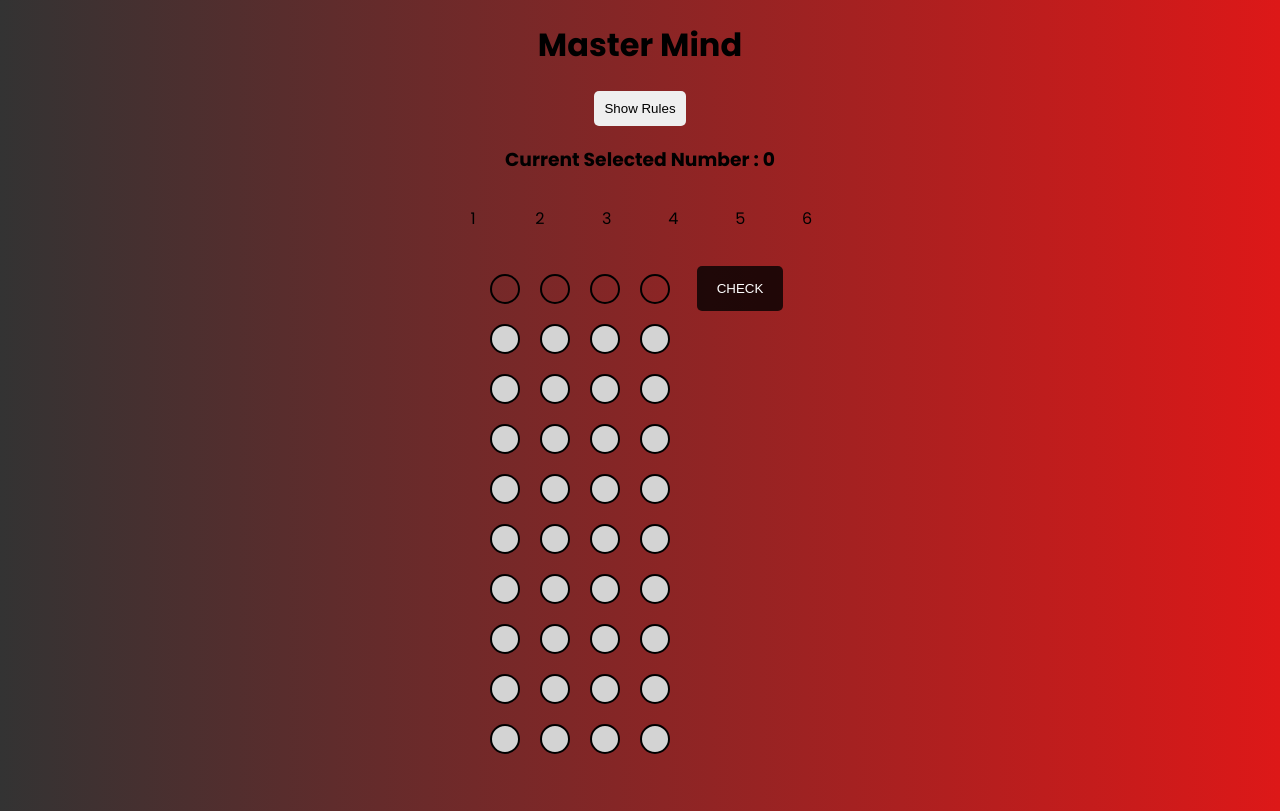
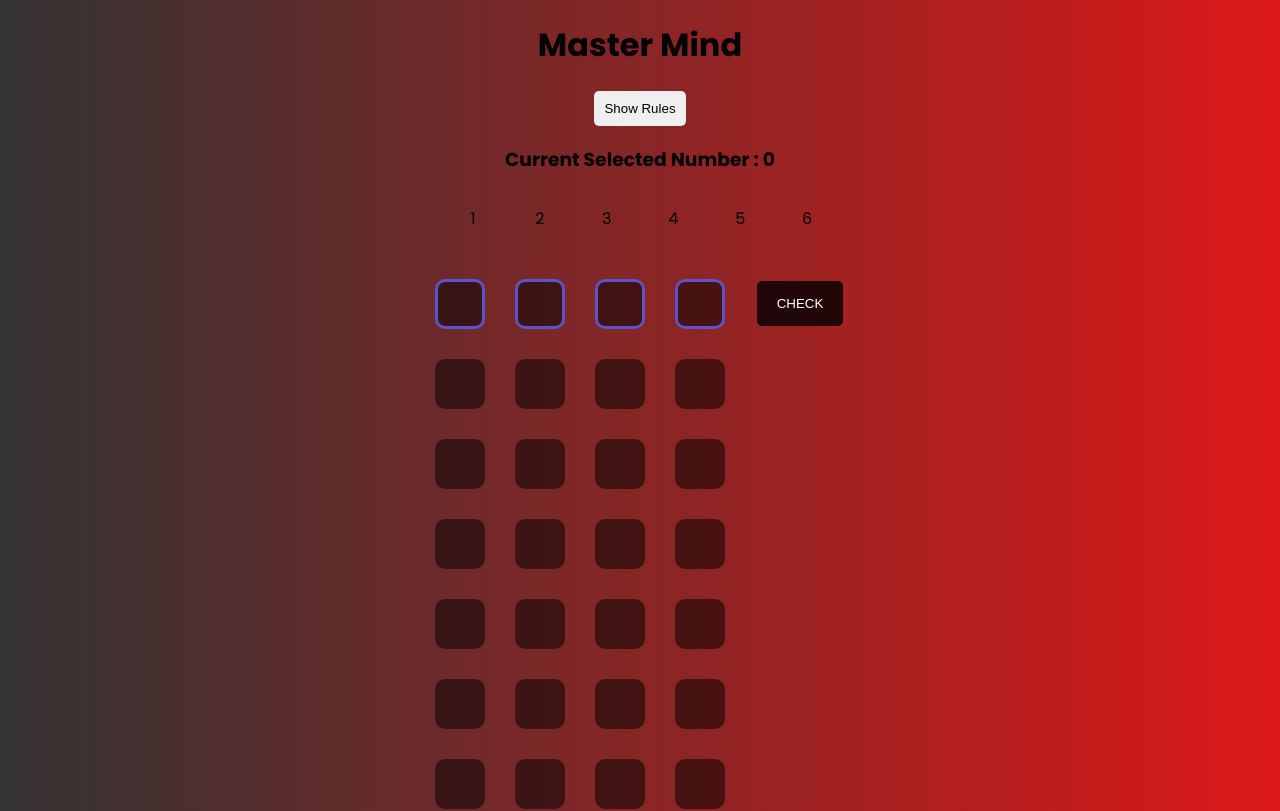
Before and after one commit to Yin-Lynn-Htun/MasterMind_React, a React (Create React App) app: page / in a window 1280 px wide. Shown: the top 811 px of the page. Built offline with nearby package versions, Linux system fonts and the light colour scheme.

Commit message:
feat: Improve the UI of holder box

```diff
--- a/src/components/AnswerHolders/AnswerHolder/AnswerHolder.js
+++ b/src/components/AnswerHolders/AnswerHolder/AnswerHolder.js
@@ -1,12 +1,11 @@
-import React from 'react';
-import classes from './holder.module.css';
+import React from 'react'
+import classes from './holder.module.css'
 
 const AnswerHolder = (props) => {
-
     const attachedClass = [classes.holder]
     let clicked = () => props.selectNumber(props.id, props.rowId)
 
-    if (!props.show){
+    if (!props.show) {
         attachedClass.push(classes.disable)
         clicked = () => {}
     }
@@ -14,10 +13,11 @@ const AnswerHolder = (props) => {
     return (
         <div
             onClick={clicked}
-            className={attachedClass.join(' ')}>
+            className={attachedClass.join(' ')}
+            style={{ backgroundColor: `var(--color${props.num})` }}>
             {props.num}
         </div>
-    );
-};
+    )
+}
 
-export default AnswerHolder;
+export default AnswerHolder
--- a/src/components/AnswerHolders/AnswerHolder/holder.module.css
+++ b/src/components/AnswerHolders/AnswerHolder/holder.module.css
@@ -1,14 +1,42 @@
 .holder {
-    border: 2px solid black;
-    width: 30px;
-    height: 30px;
-    border-radius: 50%;
-    margin: 10px 10px;
+    margin: 15px;
+    width: 50px;
+    height: 50px;
+    border-radius: 10px;
+    display: flex;
+    justify-content: center;
+    align-items: center;
+    background-color: rgba(0, 0, 0, 0.5);
+    border: 3px solid transparent;
+    animation: activeHolder 3s infinite;
 }
 
 .disable {
     cursor: not-allowed;
-    background-color: lightgray;
+    background-color: rgba(0, 0, 0, 0.5);
+    animation: unset;
+}
+
+@keyframes activeHolder {
+    0% {
+        border-color: #d57424;
+    }
+
+    25% {
+        border-color: #feda77;
+    }
+
+    50% {
+        border-color: #dd2a7b;
+    }
+
+    75% {
+        border-color: #8134af;
+    }
+
+    100% {
+        border-color: #515bd4;
+    }
 }
 
 @media (max-width: 600px) {
```
